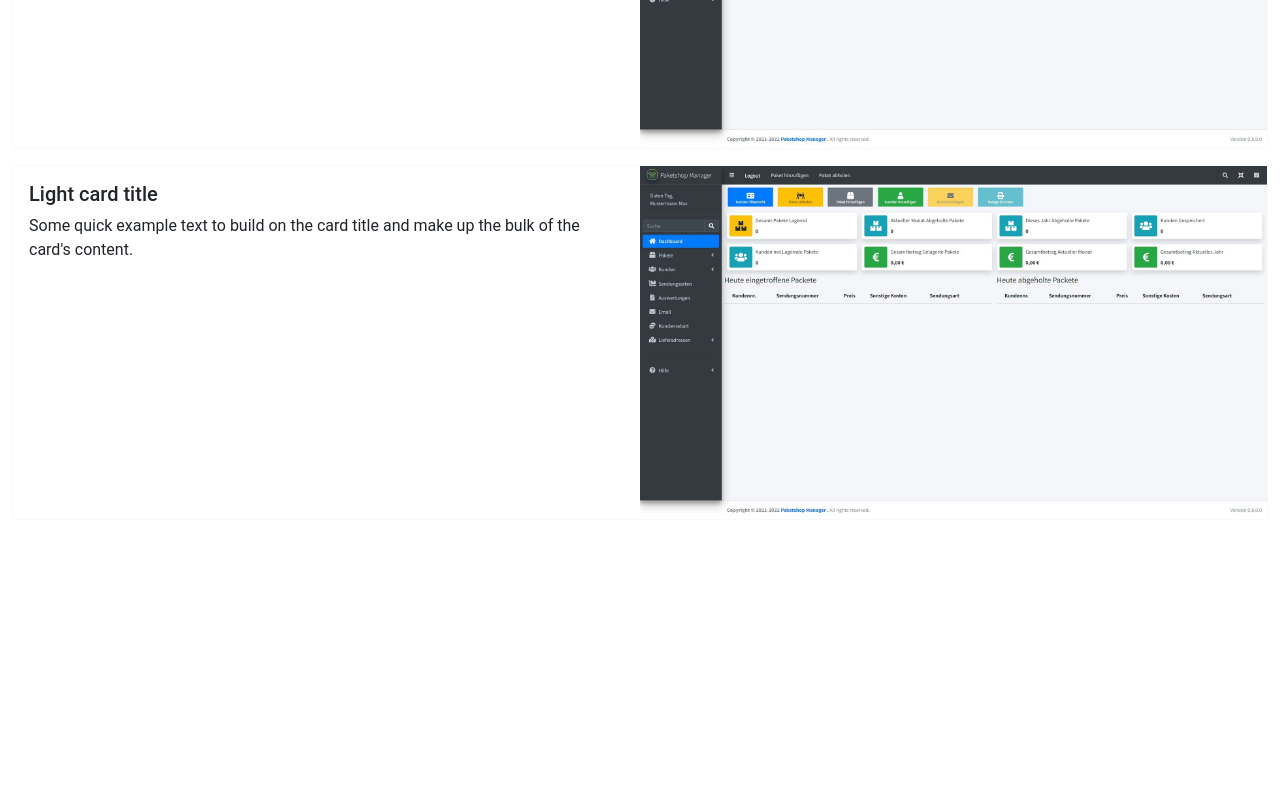
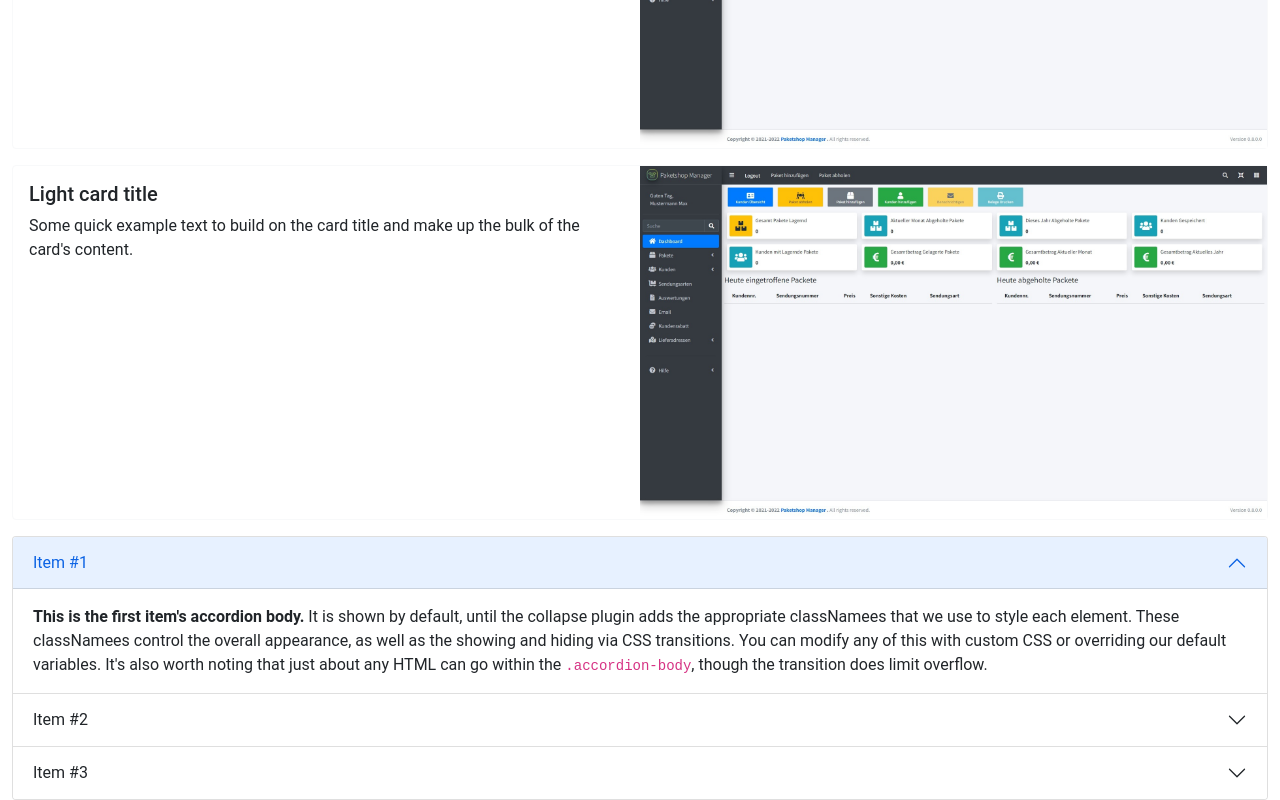
Before and after one commit to AlexanderPolzhofer/PSM-landing-page, a React (Create React App) app: page / in a window 1280 px wide. Shown: the part 887-1687 px from the top of the page. Before the commit the page ends 1423 px from the top, so only its background shows below. Built offline with nearby package versions, Linux system fonts and the light colour scheme.

Commit message:
init accordion component test

```diff
--- a/src/App.js
+++ b/src/App.js
@@ -5,6 +5,7 @@
 import AppContainer from './components/AppContainer/AppContainer';
 import ContentInfo from './components/content-info/ContentInfo';
 import Card from './components/card-component/Card';
+import Accordion from './components/accordion/Accordion';
 
 export default function App() {
   return (
@@ -50,6 +51,7 @@
       <ContentInfo />
       <Card />
       <Card />
+      <Accordion />
     </AppContainer>
   )
 }
--- /dev/null
+++ b/src/components/accordion/Accordion.jsx
@@ -0,0 +1,42 @@
+import React from 'react';
+
+export default function Accordion() {
+    return (<div classNameName="accordion mb-3" id="accordionExample" >
+        <div className="accordion-item">
+            <h2 className="accordion-header" id="headingOne">
+                <button className="accordion-button" type="button" data-bs-toggle="collapse" data-bs-target="#collapseOne" aria-expanded="true" aria-controls="collapseOne">
+                    Item #1
+                </button>
+            </h2>
+            <div id="collapseOne" className="accordion-collapse collapse show" aria-labelledby="headingOne" data-bs-parent="#accordionExample">
+                <div className="accordion-body">
+                    <strong>This is the first item's accordion body.</strong> It is shown by default, until the collapse plugin adds the appropriate classNamees that we use to style each element. These classNamees control the overall appearance, as well as the showing and hiding via CSS transitions. You can modify any of this with custom CSS or overriding our default variables. It's also worth noting that just about any HTML can go within the <code>.accordion-body</code>, though the transition does limit overflow.
+                </div>
+            </div>
+        </div>
+        <div className="accordion-item">
+            <h2 className="accordion-header" id="headingTwo">
+                <button className="accordion-button collapsed" type="button" data-bs-toggle="collapse" data-bs-target="#collapseTwo" aria-expanded="false" aria-controls="collapseTwo">
+                    Item #2
+                </button>
+            </h2>
+            <div id="collapseTwo" className="accordion-collapse collapse" aria-labelledby="headingTwo" data-bs-parent="#accordionExample">
+                <div className="accordion-body">
+                    <strong>This is the second item's accordion body.</strong> It is hidden by default, until the collapse plugin adds the appropriate classNamees that we use to style each element. These classNamees control the overall appearance, as well as the showing and hiding via CSS transitions. You can modify any of this with custom CSS or overriding our default variables. It's also worth noting that just about any HTML can go within the <code>.accordion-body</code>, though the transition does limit overflow.
+                </div>
+            </div>
+        </div>
+        <div className="accordion-item">
+            <h2 className="accordion-header" id="headingThree">
+                <button className="accordion-button collapsed" type="button" data-bs-toggle="collapse" data-bs-target="#collapseThree" aria-expanded="false" aria-controls="collapseThree">
+                    Item #3
+                </button>
+            </h2>
+            <div id="collapseThree" className="accordion-collapse collapse" aria-labelledby="headingThree" data-bs-parent="#accordionExample">
+                <div className="accordion-body">
+                    <strong>This is the third item's accordion body.</strong> It is hidden by default, until the collapse plugin adds the appropriate classNamees that we use to style each element. These classNamees control the overall appearance, as well as the showing and hiding via CSS transitions. You can modify any of this with custom CSS or overriding our default variables. It's also worth noting that just about any HTML can go within the <code>.accordion-body</code>, though the transition does limit overflow.
+                </div>
+            </div>
+        </div>
+    </div>)
+}
```
